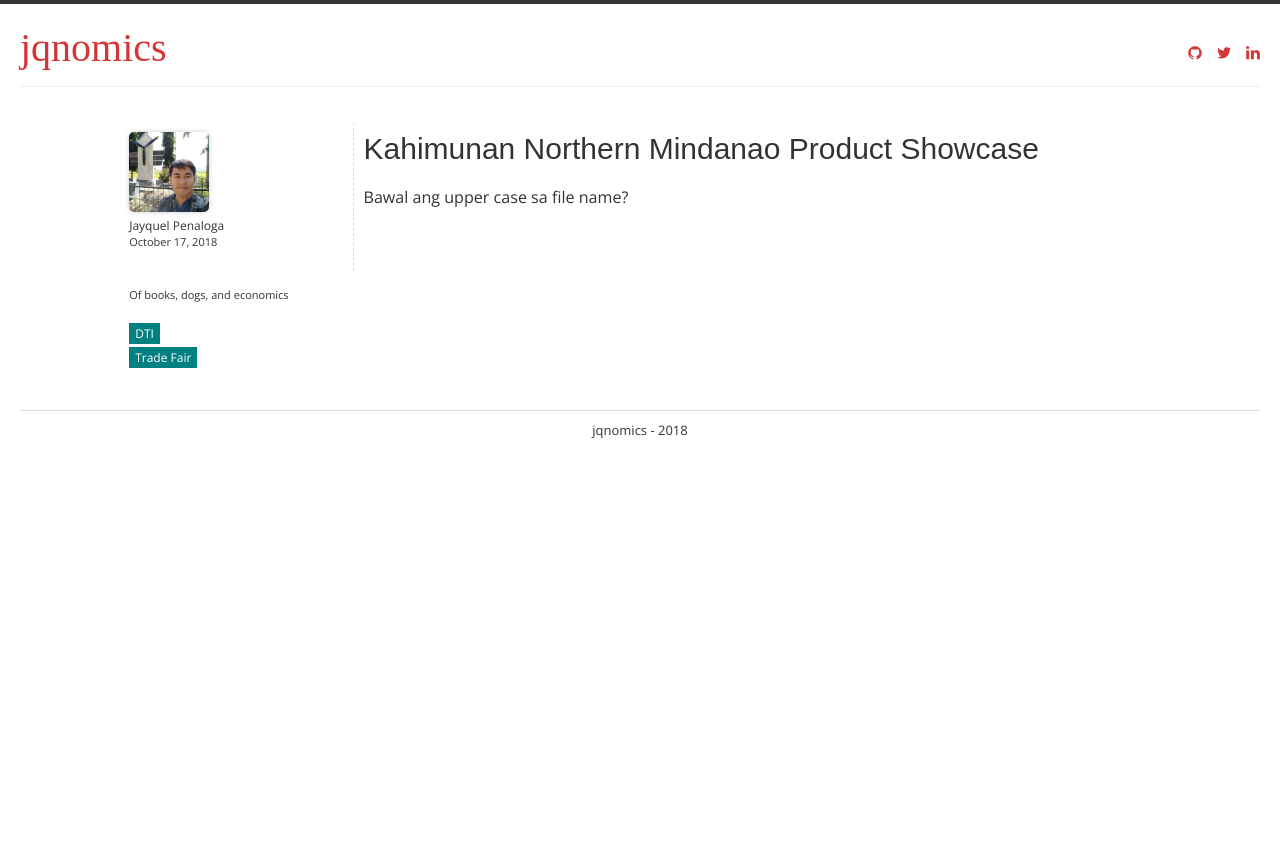
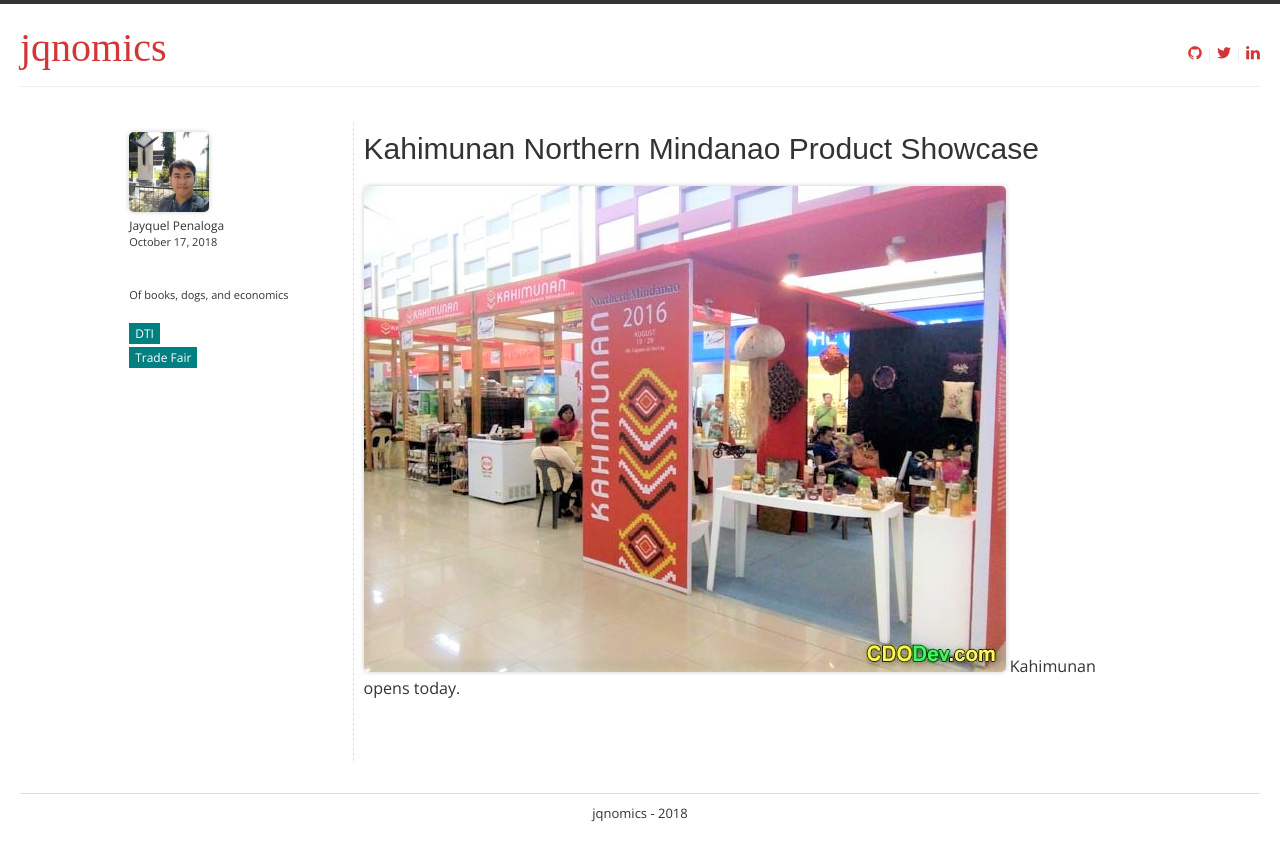
Before and after one commit to jqnomics/jqnomics.github.io, a Jekyll site: the page built from _posts/econdev/2018-10-17-Kahimunan.md, in a window 1280 px wide. Shown: the top 861 px of the page. Built offline with Jekyll 4.4.1, drawn with Linux system fonts in a browser that asks for light colours; some web fonts are replaced; comment, search, counter and statistics services are not loaded.

Commit message:
2nd blog update

```diff
--- a/_posts/econdev/2018-10-17-Kahimunan.md
+++ b/_posts/econdev/2018-10-17-Kahimunan.md
@@ -7,4 +7,6 @@ summary: Kahimunan is an annual marketing event for MSMEs in...
 image: /images/blog/tradefair.jpg
 ---
 
-Bawal ang upper case sa file name?
+
+![Kahimunan](/images/blog/tradefair.jpg){:class="img-responsive"}
+Kahimunan opens today.
```
Also changed, not shown: _posts/econdev/2018-10-18-the-golden-goose.md (+2 -0 lines).
